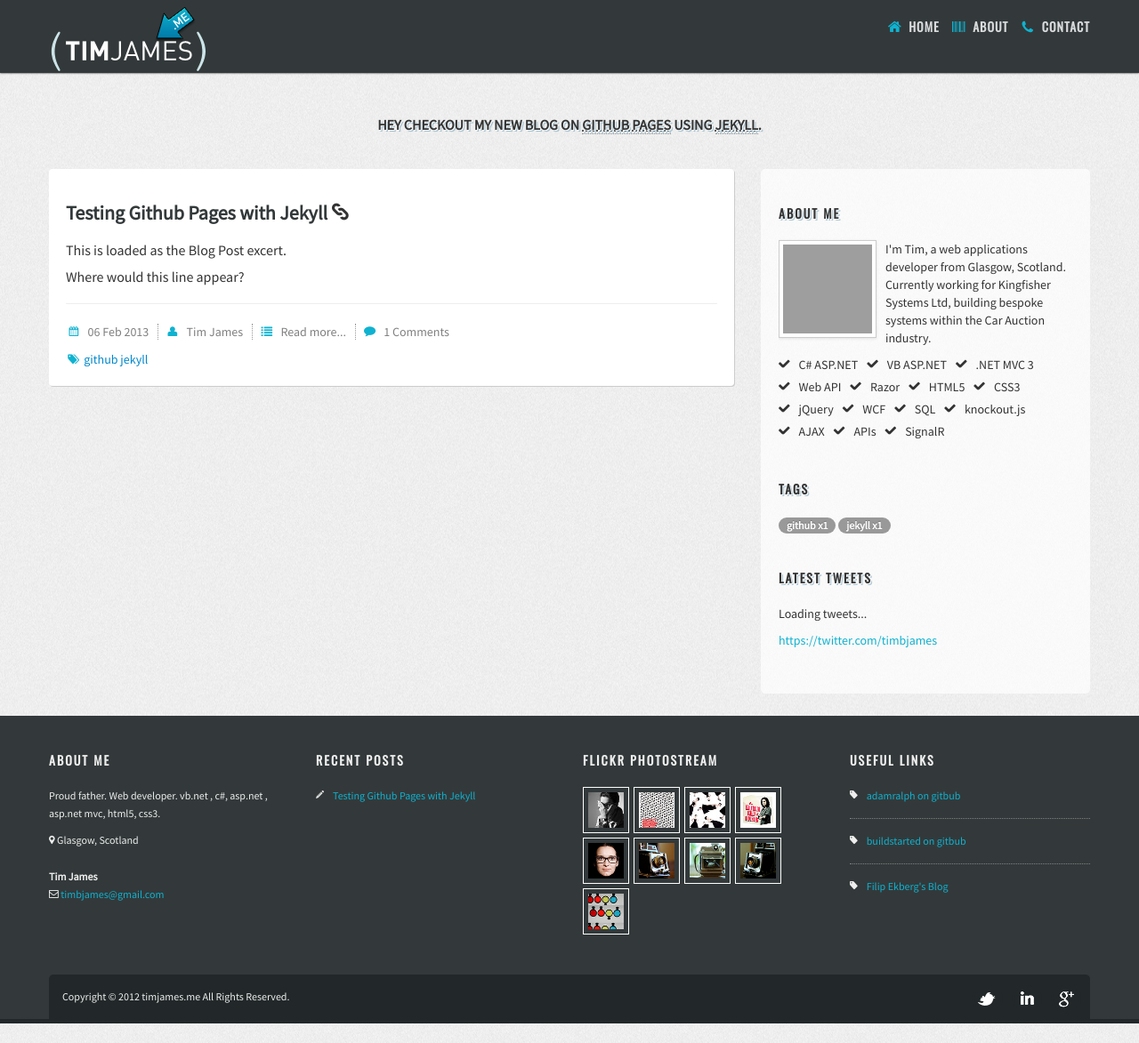
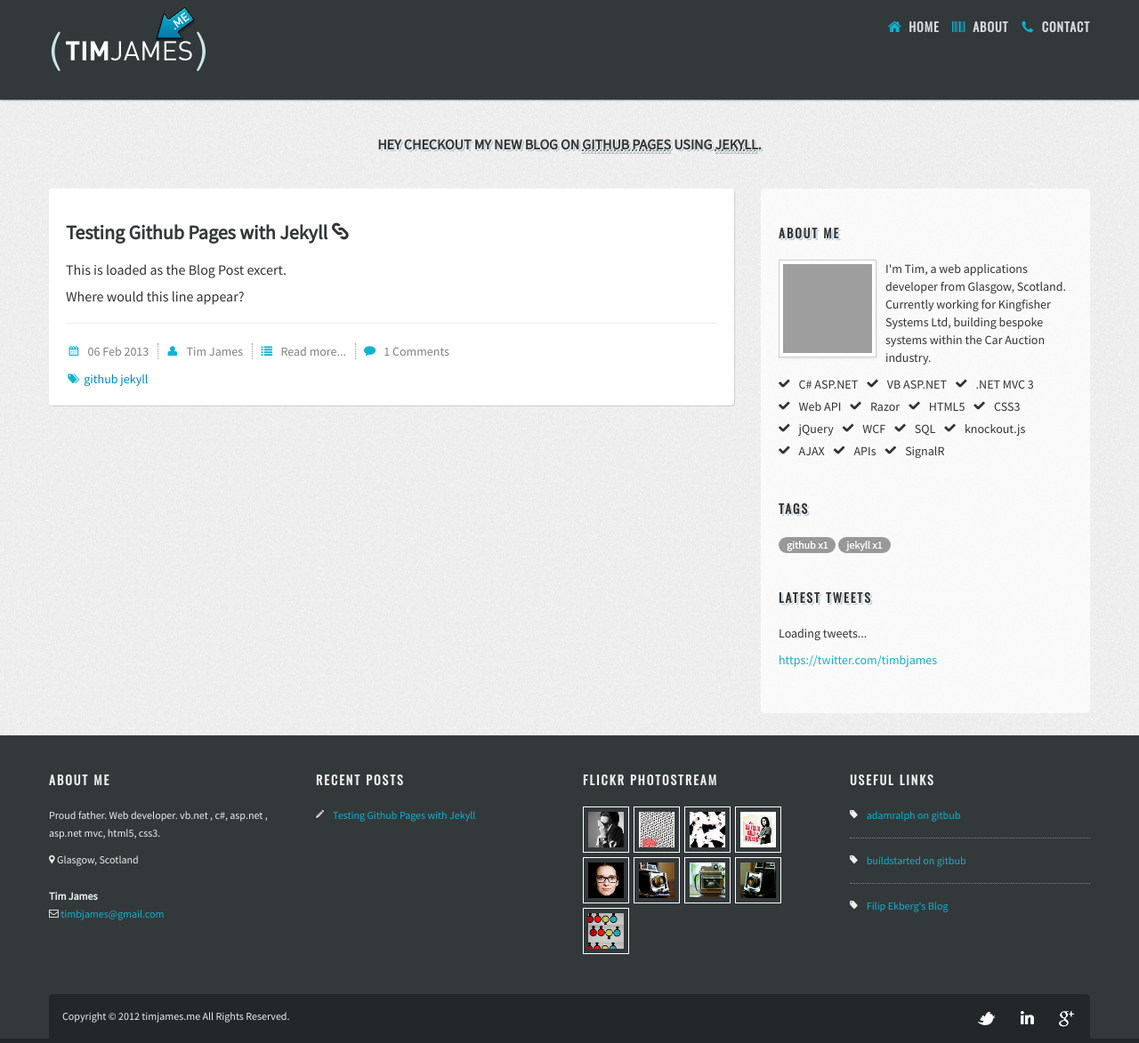
Before and after one commit to timbjames/timbjames.github.com, a Jekyll site: the page built from index.html, in a window 1280 px wide and 1173 px high. Shown: the whole window at 89% size. Built offline with Jekyll 4.4.1, drawn with Linux system fonts in a browser that asks for light colours; nearby versions of some CDN libraries; some web fonts are replaced; Markdown is read by kramdown in place of the engine named in the settings; grey boxes are pictures that could not be loaded.

Commit message:
fixed repsonsive header

```diff
--- a/css/style.css
+++ b/css/style.css
@@ -11,7 +11,7 @@
    ========================================================================== */
 
 body {
-    padding-top: 100px;
+    padding-top: 112px;
     font-size: 16px;
     font-family: 'Source Sans Pro', sans-serif;
     background: url(/img/bg-one.jpg) repeat scroll left top transparent;
@@ -28,6 +28,7 @@
     /*width: 178px;
     height: 90px;*/
 }
+.logo-container a img{ margin-bottom: 30px; }
 .logo-container a:hover {
     color: rgb(114, 162, 15);
     text-decoration: none;
@@ -40,7 +41,7 @@
 }
 .introduction-wrapper {
     /*margin-top: -20px;*/
-    margin-top: 10px;
+    margin-top: 20px;
     margin-bottom: 20px;
     text-align: center;
 }
@@ -727,7 +728,7 @@
 }
 @media (max-width: 767px) {
     body {
-        padding-top: 120px;
+        padding-top: 170px;
     }
     .nav-container ul {
         display: none;
```
